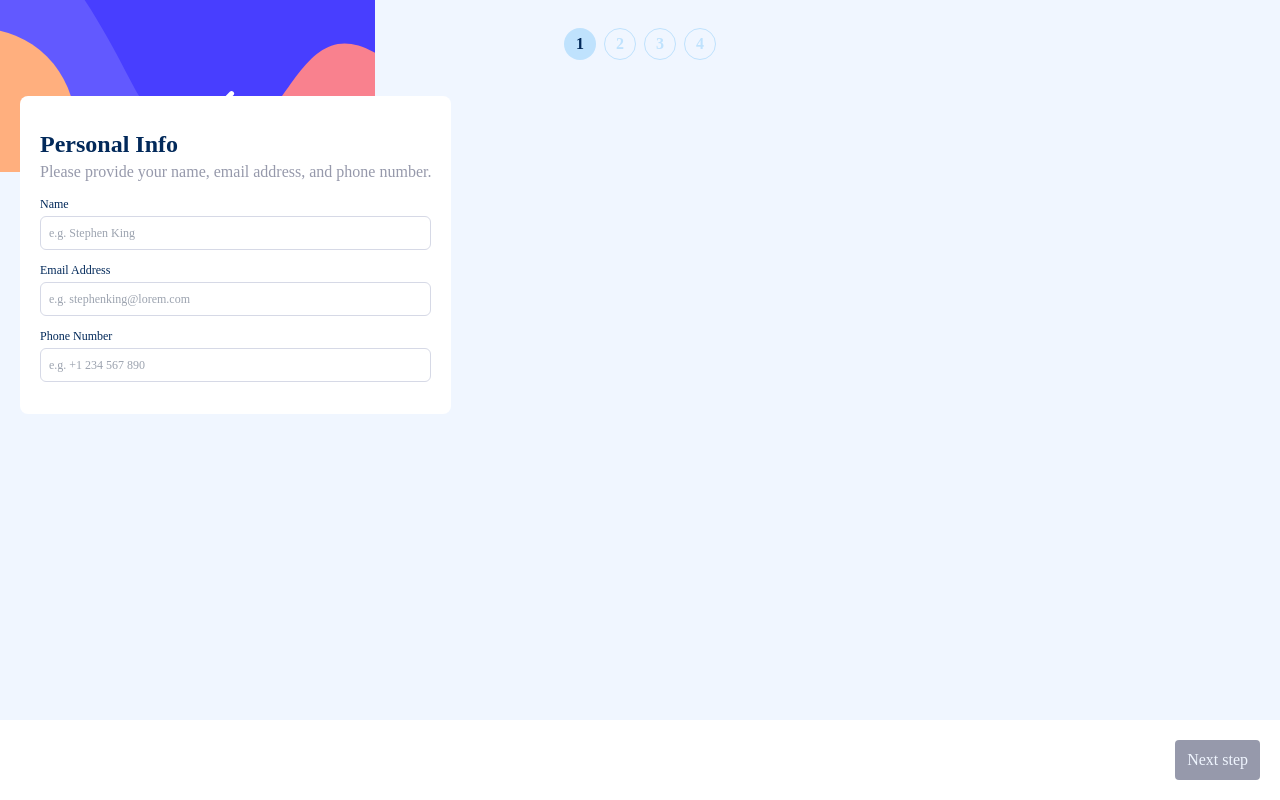
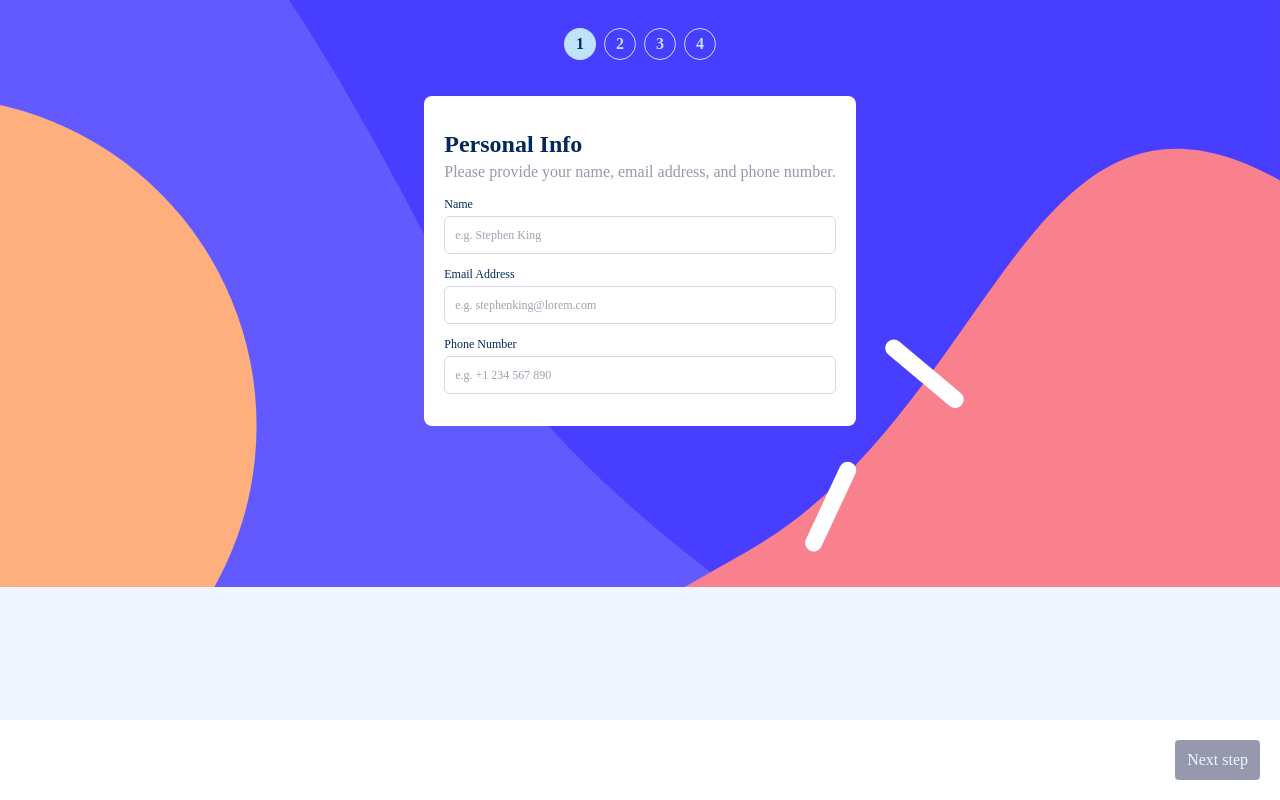
Before and after one commit to Gw3i/fm-multistep-form, an Angular app: page / in a window 1280 px wide. Built offline with nearby package versions, Linux system fonts and the light colour scheme.

Commit message:
Add small style improvements

```diff
--- a/src/app/components/multi-step-form/multi-step-form.component.html
+++ b/src/app/components/multi-step-form/multi-step-form.component.html
@@ -1,5 +1,5 @@
-<div class="xl:flex xl:justify-center">
-  <picture class="absolute -z-[1] top-0 left-0 xl:hidden">
+<div class="flex justify-center">
+  <picture class="absolute -z-[1] top-0 left-0 w-full xl:hidden">
     <img
       src="assets/images/bg-sidebar-mobile.svg"
       alt="background image"
@@ -14,9 +14,9 @@
   >
     <app-stepper
       [currentStep]="currentStep"
-      class="xs:hidden xl:block absolute xl:ml-8"
+      class="hidden xl:block absolute xl:ml-8"
     ></app-stepper>
-    <picture class="xs:hidden xl:block">
+    <picture class="hidden xl:block">
       <img
         src="assets/images/bg-sidebar-desktop.svg"
         alt="background image"
@@ -24,7 +24,10 @@
         class="rounded-lg"
       />
     </picture>
-    <div class="xl:mx-auto xl:mt-10 xl:max-w-[420px]">
+
+    <div
+      class="xl:flex xl:flex-col xl:justify-between xl:mx-auto xl:mt-10 xl:max-w-[420px]"
+    >
       <!-- Step 1 -->
       <div *ngIf="currentStep === 1">
         <h2 class="text-2xl font-bold">Personal Info</h2>
@@ -51,7 +54,7 @@
                 (form.controls['name'].dirty || form.controls['name'].touched)
             }"
             formControlName="name"
-            class="border border-neutral-light-gray text-primary-marine focus:outline-none focus:border-primary-purplish-blue p-2 rounded-md placeholder:font-medium"
+            class="border border-neutral-light-gray text-primary-marine focus:outline-none focus:border-primary-purplish-blue p-[10px] rounded-md placeholder:font-medium"
             type="text"
             required
             placeholder="e.g. Stephen King"
@@ -76,7 +79,7 @@
                 (form.controls['email'].dirty || form.controls['email'].touched)
             }"
             formControlName="email"
-            class="border border-neutral-light-gray text-primary-marine focus:outline-none focus:border-primary-purplish-blue p-2 rounded-md placeholder:font-medium"
+            class="border border-neutral-light-gray text-primary-marine focus:outline-none focus:border-primary-purplish-blue p-[10px] rounded-md placeholder:font-medium"
             type="email"
             required
             placeholder="e.g. stephenking@lorem.com"
@@ -100,7 +103,7 @@
                 (form.controls['phone'].dirty || form.controls['phone'].touched)
             }"
             formControlName="phone"
-            class="border border-neutral-light-gray text-primary-marine focus:outline-none focus:border-primary-purplish-blue p-2 rounded-md placeholder:font-medium"
+            class="border border-neutral-light-gray text-primary-marine focus:outline-none focus:border-primary-purplish-blue p-[10px] rounded-md placeholder:font-medium"
             type="number"
             required
             placeholder="e.g. +1 234 567 890"
@@ -338,7 +341,10 @@
                 }}
                 ({{ billingPeriod === "monthly" ? "Monthly" : "Yearly" }})
               </h4>
-              <a href="#" type="button" class="underline text-neutral-cool-gray"
+              <a
+                href="#"
+                type="button"
+                class="underline text-neutral-cool-gray hover:text-primary-purplish-blue"
                 >Change</a
               >
             </div>
@@ -390,7 +396,7 @@
             Total (per {{ billingPeriod === "monthly" ? "month" : "year" }})
           </h3>
 
-          <p class="text-primary-purplish-blue font-bold">
+          <p class="text-primary-purplish-blue text-lg font-bold">
             +${{ total }}/{{ billingPeriod === "monthly" ? "mo" : "yr" }}
           </p>
         </div>
@@ -416,7 +422,7 @@
 
       <div
         *ngIf="!lastPage"
-        class="fixed bottom-0 w-screen left-0 p-5 xl:absolute xl:p-0 flex xl:bottom-10 xl:left-[395px] justify-between bg-neutral-white xl:min-w-[420px] xl:max-w-[420px]"
+        class="fixed bottom-0 w-screen left-0 p-5 flex justify-between bg-neutral-white xl:relative xl:p-0 xl:mb-5 xl:min-w-[420px] xl:max-w-[420px]"
         [ngClass]="{ 'flex-row-reverse': currentStep === 1 }"
       >
         <button
--- a/src/app/components/multi-step-form/multi-step-form.component.ts
+++ b/src/app/components/multi-step-form/multi-step-form.component.ts
@@ -45,7 +45,9 @@ export class MultiStepFormComponent implements OnInit {
       email: new FormControl(null, [Validators.required, Validators.email]),
       phone: new FormControl(null, [
         Validators.required,
-        Validators.maxLength(20),
+        Validators.pattern(
+          '^[+]?[(]?[0-9]{3}[)]?[-s.]?[0-9]{3}[-s.]?[0-9]{4,6}$'
+        ),
       ]),
 
       plan: new FormControl('arcadePlan'),
@@ -80,9 +82,8 @@ export class MultiStepFormComponent implements OnInit {
   }
 
   onSubmit() {
-    console.log(this.form);
     this.lastPage = true;
-    console.log(this.form.controls['billing-period']);
+    this.form.reset();
   }
 
   changePage(isNextPage: boolean) {
--- a/src/app/components/stepper/stepper.component.html
+++ b/src/app/components/stepper/stepper.component.html
@@ -14,7 +14,7 @@
         {{ step }}
       </p>
     </div>
-    <div class="xs:hidden xl:block">
+    <div class="hidden xl:block">
       <p class="text-sm text-neutral-cool-gray -mb-[6px]">STEP {{ step }}</p>
       <p class="font-semibold text-neutral-magnolia">
         {{
```
